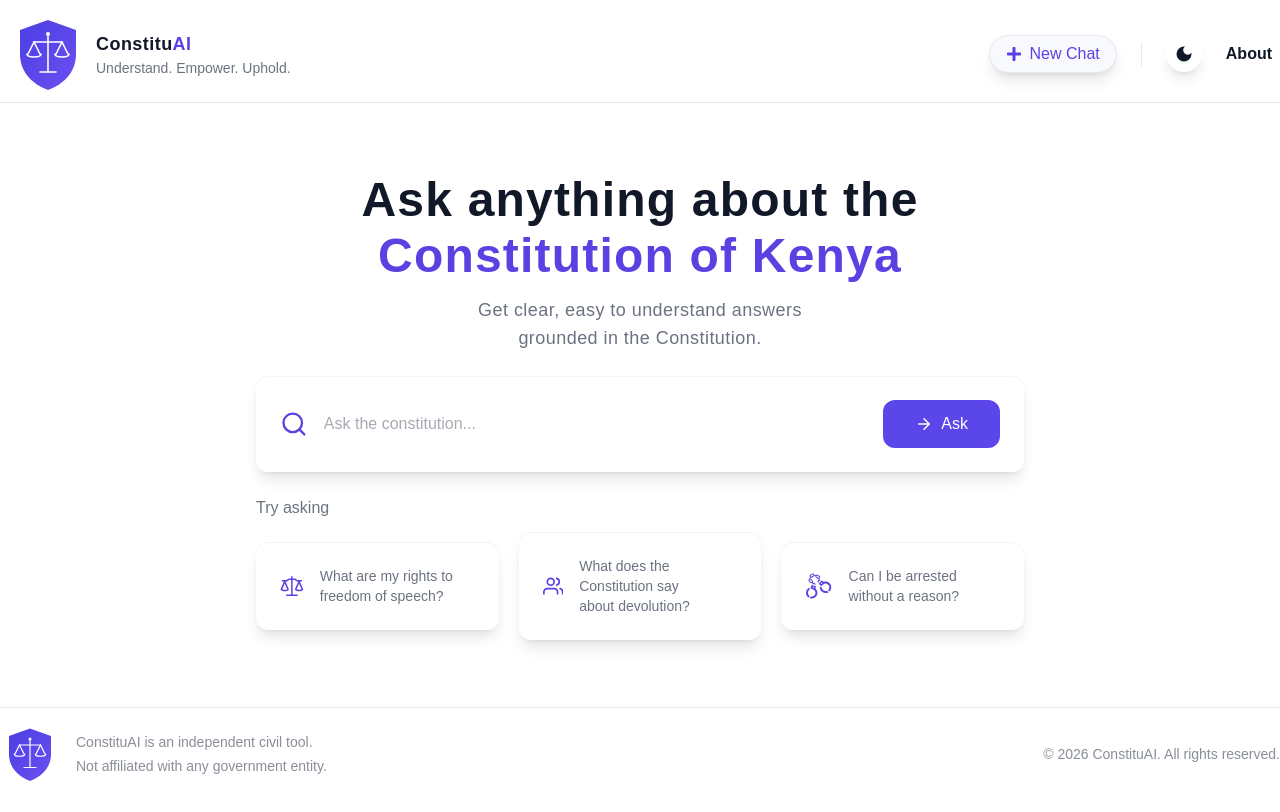
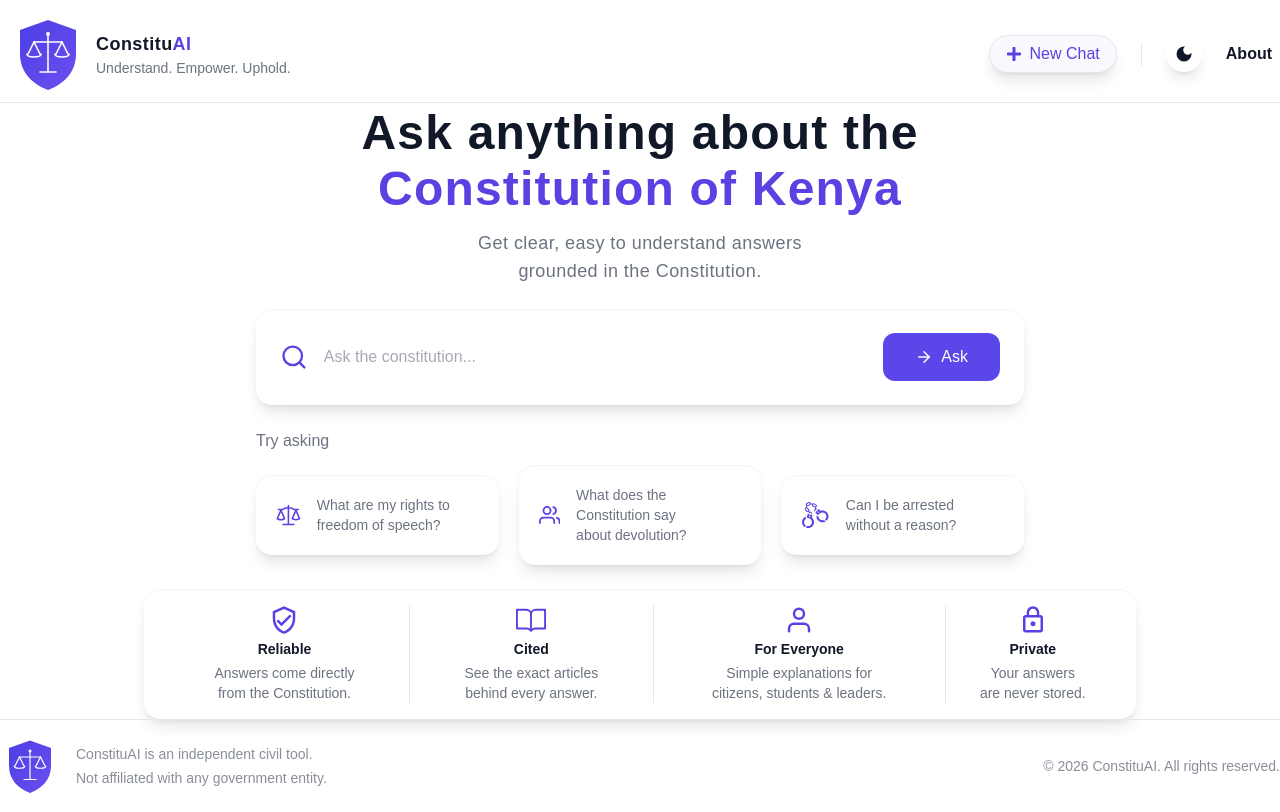
Before and after one commit to esthercate/ConstituAI, a Next.js app: page / in a window 1280 px wide. Built offline with nearby package versions, Linux system fonts and the light colour scheme.

Commit message:
Update globals and page

```diff
--- a/app/globals.css
+++ b/app/globals.css
@@ -103,7 +103,7 @@ body {
 }
 
 .card {
-  @apply bg-surface rounded-xl shadow-lg inset-shadow-xs p-3 lg:p-6;
+  @apply bg-surface rounded-2xl shadow-lg inset-shadow-xs;
 }
 
 h1 {
--- a/app/page.tsx
+++ b/app/page.tsx
@@ -3,7 +3,7 @@ import Navbar from '@/components/layout/Navbar';
 import Hero from '@/components/landing/Hero';
 import SearchBar from '@/components/landing/SearchBar';
 import SuggestedQuestions from '@/components/landing/SuggestedQuestions';
-// import TrustedBadges from '@/components/landing/TrustedBadges';
+import TrustedBadges from '@/components/landing/TrustedBadges';
 export default function Home() {
 	return (
 		<div className="min-h-screen flex flex-col items-center justify-center">
@@ -12,7 +12,7 @@ export default function Home() {
 				<Hero />
 				<SearchBar />
 				<SuggestedQuestions />
-				{/* <TrustedBadges /> */}
+				<TrustedBadges />
 			</main>
 			<Footer />
 		</div>
```
